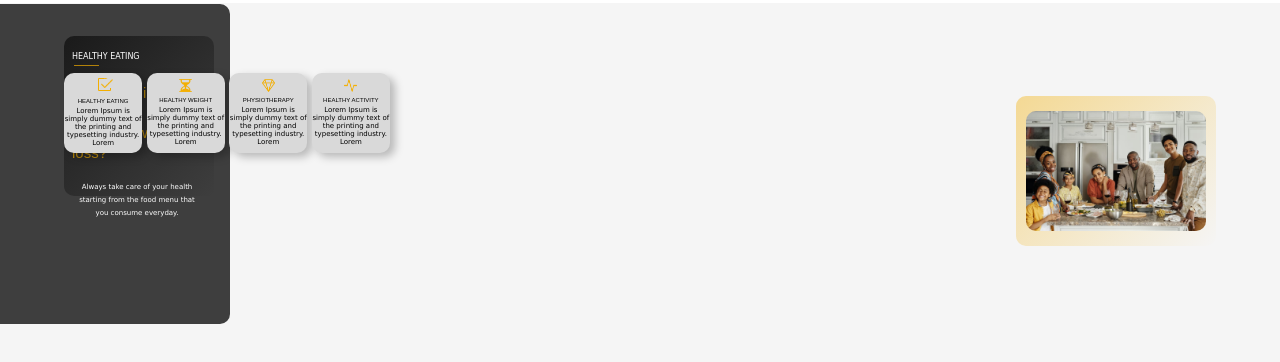
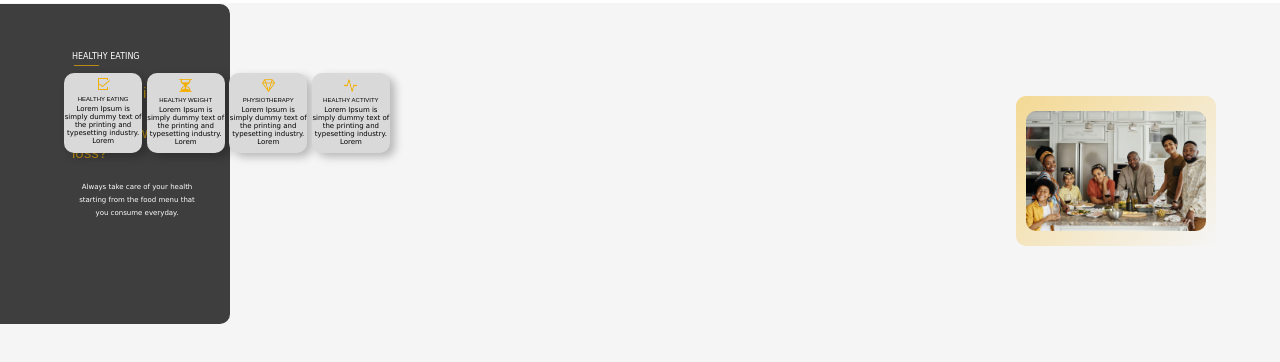
Before and after one commit to JerryJeager/Manna-landing-page, a plain HTML site: page index.html in a window 1280 px wide. Shown: the part 66-428 px from the top of the page. Drawn offline with Linux system fonts and the light colour scheme; a web font is replaced by a local one.

Commit message:
worked on checkmark vector image

```diff
--- a/index.html
+++ b/index.html
@@ -70,11 +70,11 @@
                         </div>
                         <div class="intro-cards">
                             <div class="card">
-                                <div class="card-img">
-                                    <div class="card-border">
+                                <div class="card-img first-img">
+
                                         <img src="./images/vector images/healthyeating.png" alt="Healthy-eating"
                                             class="healthy-eating-vector">
-                                    </div>
+
 
                                 </div>
                                 <div class="card-info">
--- a/styles.css
+++ b/styles.css
@@ -148,7 +148,6 @@ main{
     border-radius: 10px 10px 0  10px;
     width: 150px;
     height: 160px;
-    background: linear-gradient(315deg, transparent, rgba(17, 17, 17, 0.8));
     padding-top: .8em;
     padding-left: .5em;
 }
@@ -244,23 +243,22 @@ main{
     height: 17px;
     margin: 0 auto;
 }
-.card-border{
-    width: 13px;
-    height: 13px;
-    padding: .1em;
-    border: 1px solid hsla(43, 98%, 48%, 1);
-    border-top-right-radius: 50%;
-    position: relative;
-}
 .healthy-eating-vector{
     transform: translateY(-6px);
     background-color: transparent;
     transform: scaleX(100px);
     transform: translateX(5px);
     transform: translateY(-6px);
-    width: 12px;
+    width: 11px;
+    height: 7px;
     z-index: 3;
     background-color: #D9D9D9;
+}
+.first-img{
+    height: 12px;
+    border-width: 50% 50% 100% 100%;
+    border: 1px solid hsla(43, 98%, 48%, 1);
+    margin-bottom: 3px;
 }
 .other-img{
     width: 13px;
```
